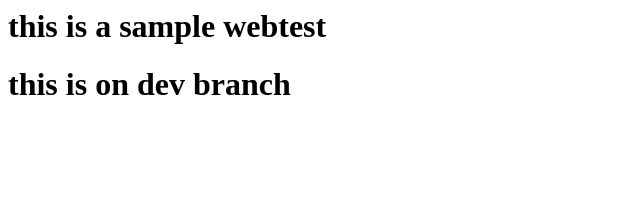
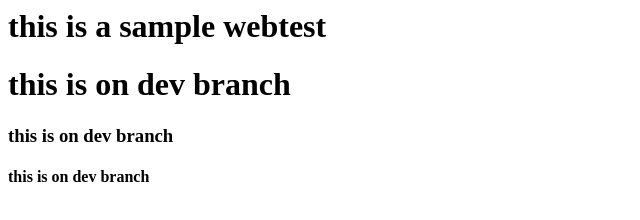
Before and after one commit to helloabkhush/paapi, a plain HTML site: page index.html in a window 1280 px wide. Shown: the whole page, without its empty margins (0-640 px from the left). Drawn offline with Linux system fonts and the light colour scheme.

Commit message:
modifie222d

```diff
--- a/index.html
+++ b/index.html
@@ -1,2 +1,6 @@
 <h1> this is a sample webtest </h1>
 <h1> this is on dev branch </h1>
+
+<h3> this is on dev branch </h3>
+
+<h4> this is on dev branch </h4>
```
